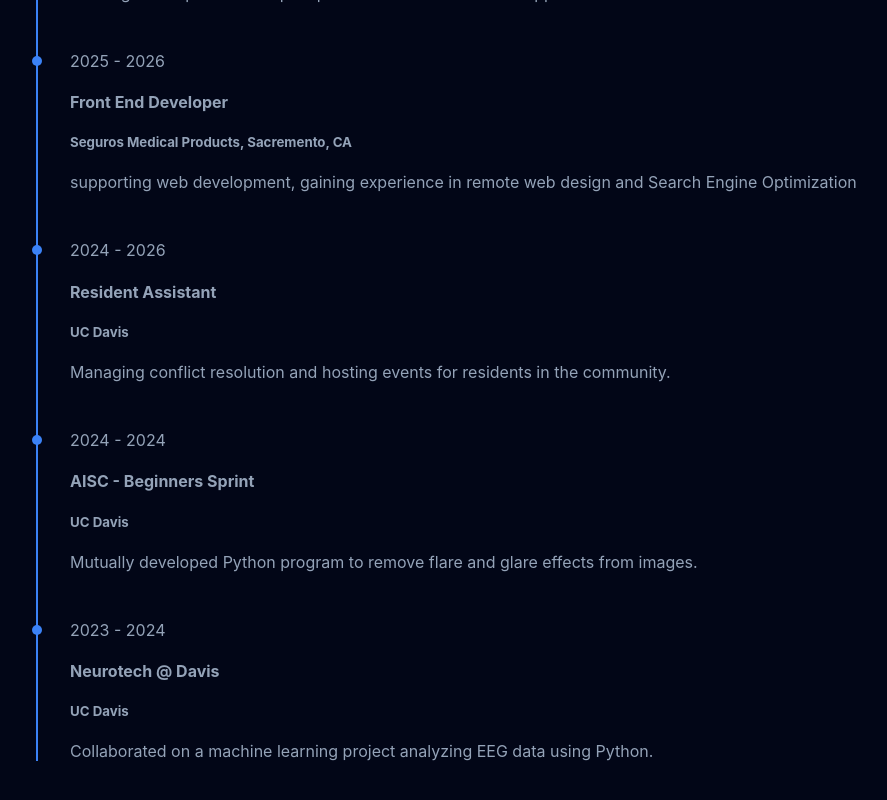
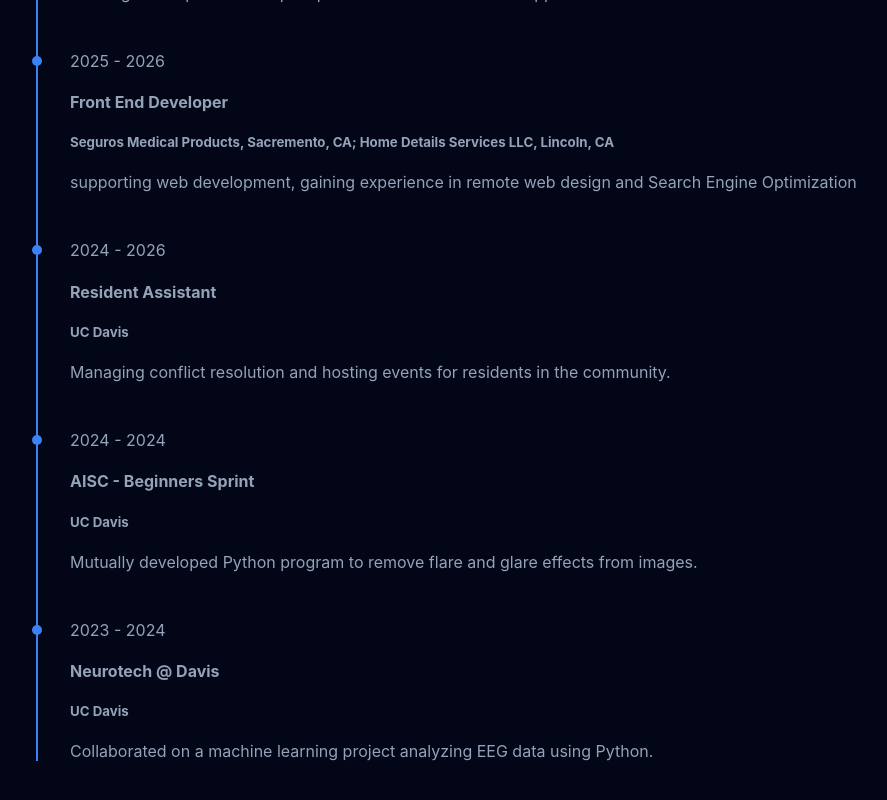
Before and after one commit to Achintya-Jaimini/achintya-jaimini.github.io, a React (Create React App) app: page / in a window 1280 px wide. Shown: the part 1760-2560 px from the top of the page, without its empty margins (187-1074 px from the left). Built offline with nearby package versions, Linux system fonts and the light colour scheme.

Commit message:
change made

```diff
--- a/src/App.js
+++ b/src/App.js
@@ -110,7 +110,7 @@ const App = () => {
             <div className="timeline-date">2025 - 2026</div>
             <div className="timeline-content">
               <h4>Front End Developer</h4>
-              <h5>Seguros Medical Products, Sacremento, CA</h5>
+              <h5>Seguros Medical Products, Sacremento, CA; Home Details Services LLC, Lincoln, CA</h5>
               <p>supporting web development, gaining experience in remote web design and Search Engine Optimization</p>
             </div>
           </div>
```
